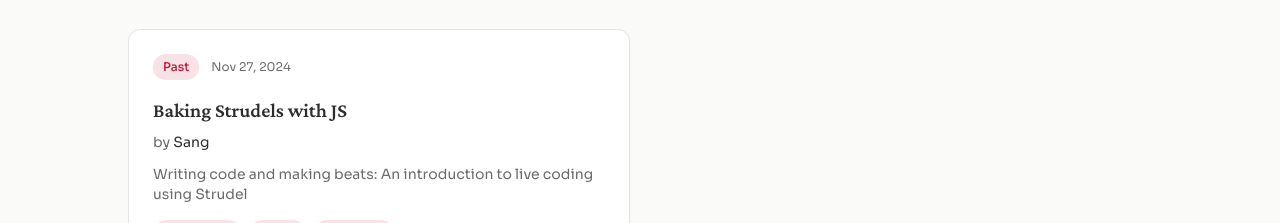
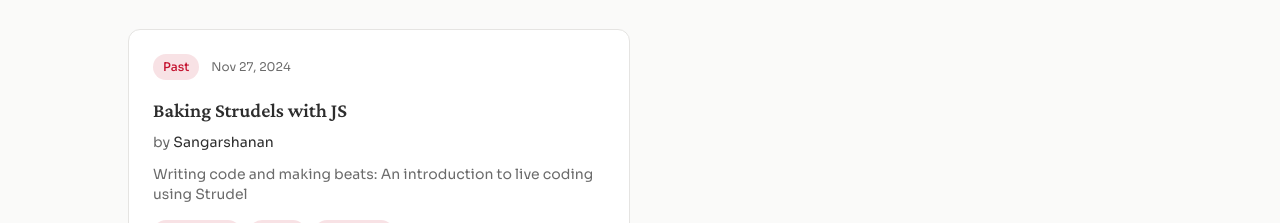
Before and after one commit to fergarciadlc/the-curiosity-club, a Next.js app: page / in a window 1280 px wide. Shown: the part 884-1107 px from the top of the page. Built offline with nearby package versions, Linux system fonts and the light colour scheme.

Commit message:
Add missing links

```diff
--- a/src/data/talks.ts
+++ b/src/data/talks.ts
@@ -30,10 +30,10 @@ export const talks: Talk[] = [
     slug: "baking-strudels-with-js",
     title: "Baking Strudels with JS",
     presenter: {
-      name: "Sang",
-      // website: "https://...",
-      // linkedin: "https://linkedin.com/in/...",
-      // github: "https://github.com/...",
+      name: "Sangarshanan",
+      website: "https://sangarshanan.com/",
+      linkedin: "https://www.linkedin.com/in/sangarshanan/",
+      github: "https://github.com/sangarshanan",
     },
     description:
       "Writing code and making beats: An introduction to live coding using Strudel",
@@ -57,7 +57,7 @@ No prior coding or music experience required—just bring your curiosity!`,
         { label: "Strudel Documentation", url: "https://strudel.cc/learn/" },
       ],
     },
-    video: "https://www.youtube.com/embed/dQw4w9WgXcQ",
+    video: "https://www.youtube.com/watch?v=Dlg9KvqNLLo",
   },
   {
     slug: "audio-plugins-juce-cpp",
```
